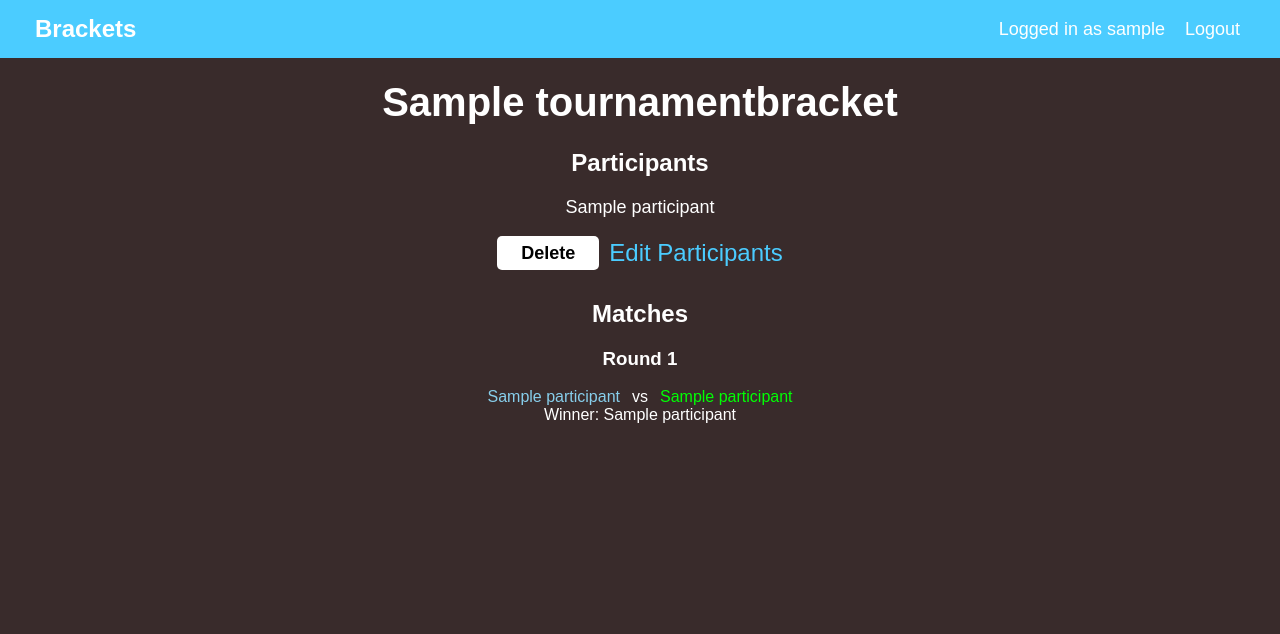
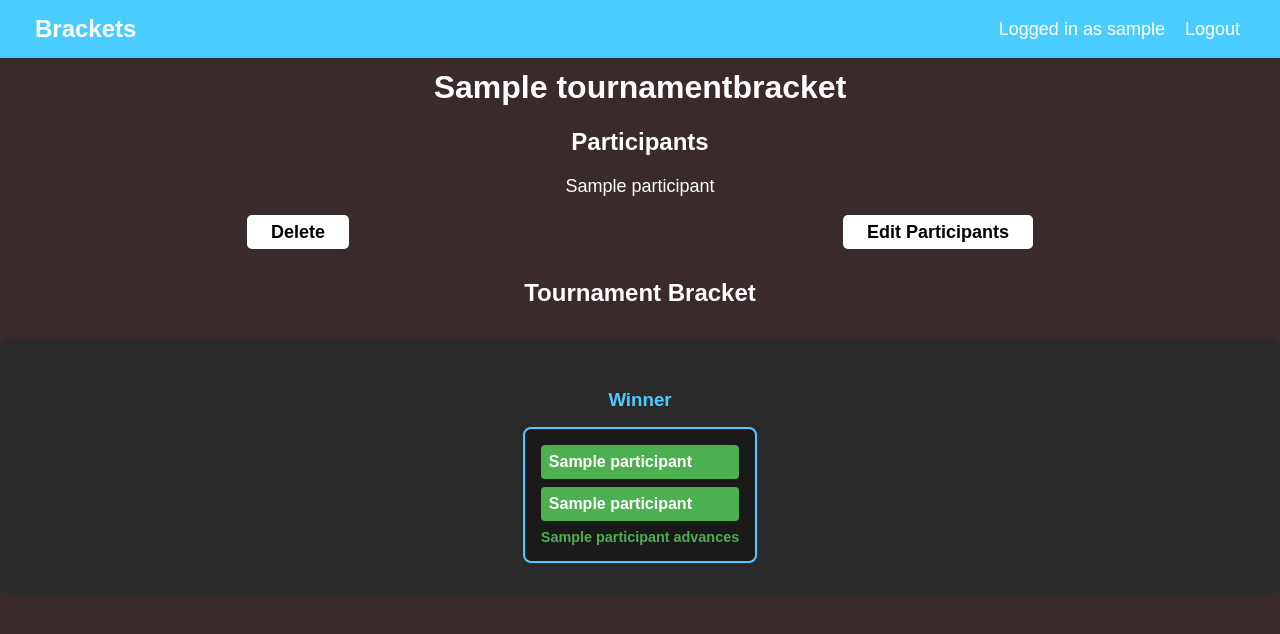
Before and after one commit to tslater4/bracket-creator, a Django app: page /bracket/1/ in a window 1280 px wide. Shown: the top 634 px of the page. Run offline with Django 5.2, Linux system fonts and the light colour scheme; a user stored in the database is signed in; tables that the repository leaves empty hold one stand-in row (values such as "Sample post").

Commit message:
improved UI and UX for brackets. Signing up now automatically Signs In.

```diff
--- a/bracket_creator/static/css/base.css
+++ b/bracket_creator/static/css/base.css
@@ -136,7 +136,7 @@ h1, h2, h3, h4, h5 {
     align-items: flex-start;
     font-size: 2.125rem;
 }
-/* button hyperlinks */
+
 .btn {
     background-color: white;
     color: black;
@@ -155,7 +155,7 @@ h1, h2, h3, h4, h5 {
     line-height: 2.125rem;
     width: auto;
 }
-/* actual buttons */
+
 button {
     background-color: white;
     color: black;
@@ -186,7 +186,6 @@ button:hover, .btn:hover {
     width: fit-content;
 }
 
-/* this class refers to basically any form thats actually a practical form and not just a smarter button */
 .bracketForm {
     display: flex;
     flex-direction: column;
@@ -244,3 +243,145 @@ button:hover, .btn:hover {
     font-size: 1rem;
     box-sizing: border-box;
 }
+
+#bracket-container {
+    margin: 2rem auto;
+    padding: 2rem;
+    background-color: #2a2a2a;
+    border-radius: 10px;
+    min-height: 400px;
+}
+
+.jQBracket {
+    background-color: transparent !important;
+}
+
+.jQBracket .team {
+    background-color: #392b2b !important;
+    border: 1px solid #4bccff !important;
+    color: white !important;
+}
+
+.jQBracket .team.win {
+    background-color: #4CAF50 !important;
+}
+
+#simple-bracket-container {
+    margin: 2rem auto;
+    padding: 2rem;
+    background-color: #2a2a2a;
+    border-radius: 10px;
+    overflow-x: auto;
+}
+
+.bracket-rounds {
+    display: flex;
+    gap: 3rem;
+    align-items: flex-start;
+    justify-content: center;
+    min-width: max-content;
+}
+
+.bracket-round {
+    display: flex;
+    flex-direction: column;
+    align-items: center;
+    min-width: 200px;
+}
+
+.bracket-round h3 {
+    color: #4bccff;
+    margin-bottom: 1rem;
+    text-align: center;
+}
+
+.round-matches {
+    display: flex;
+    flex-direction: column;
+    gap: 2rem;
+}
+
+.match-card {
+    background: #1a1a1a;
+    border: 2px solid #4bccff;
+    border-radius: 8px;
+    padding: 1rem;
+    min-width: 180px;
+    max-width: 250px;
+    position: relative;
+}
+
+.match-players {
+    display: flex;
+    flex-direction: column;
+    gap: 0.5rem;
+}
+
+.player {
+    display: flex;
+    justify-content: space-between;
+    align-items: center;
+    padding: 0.5rem;
+    background: #333;
+    border-radius: 4px;
+    color: white;
+    white-space: nowrap;
+    overflow: hidden;
+    text-overflow: ellipsis;
+    max-width: 100%;
+}
+
+.player-name {
+    overflow: hidden;
+    text-overflow: ellipsis;
+    white-space: nowrap;
+    flex: 1;
+    margin-right: 8px;
+}
+
+.player.winner {
+    background: #4CAF50;
+    font-weight: bold;
+}
+
+.champion {
+    text-align: center;
+    font-size: 1.2rem;
+    color: gold;
+    font-weight: bold;
+    padding: 1rem;
+    white-space: nowrap;
+    overflow: hidden;
+    text-overflow: ellipsis;
+}
+
+.win-btn {
+    background: #4CAF50;
+    color: white;
+    border: none;
+    border-radius: 50%;
+    width: 24px;
+    height: 24px;
+    cursor: pointer;
+    font-size: 12px;
+    margin-left: 8px;
+}
+
+.win-btn:hover {
+    background: #45a049;
+}
+
+.match-result {
+    text-align: center;
+    margin-top: 0.5rem;
+    font-size: 0.9rem;
+    color: #4CAF50;
+    font-weight: bold;
+}
+
+@media (max-width: 768px) {
+    .bracket-rounds {
+        flex-direction: column;
+        align-items: center;
+    }
+}
--- /dev/null
+++ b/bracket_creator/static/js/bracket.js
@@ -0,0 +1,63 @@
+function startTournament(bracketPk, csrfToken) {
+    var btn = document.getElementById('start-tournament-btn');
+    if (btn) {
+        btn.style.display = "none";
+    }
+
+    fetch(`/bracket/${bracketPk}/set_start/`, {
+        method: "POST",
+        headers: {
+            "X-CSRFToken": csrfToken,
+            "Content-Type": "application/json"
+        }
+    })
+    .then(response => response.json())
+    .then(data => {
+        if(data.status === "ok") {
+            location.reload();
+        } else {
+            if (btn) {
+                btn.style.display = "";
+            }
+            console.error('Failed to start tournament');
+        }
+    })
+    .catch(error => {
+        console.error('Error:', error);
+        if (btn) {
+            btn.style.display = "";
+        }
+    });
+}
+
+function initializeBracket(teams) {
+    console.log('Initializing bracket with teams:', teams);
+
+    if (typeof $ !== 'undefined' && $.fn.bracket && teams && teams.length > 0) {
+        try {
+            $('#bracket-container').bracket({
+                init: {
+                    teams: teams,
+                    results: []
+                },
+                save: function(data, userData) {
+                    console.log('Bracket updated:', data);
+                }
+            });
+            console.log('Bracket initialized successfully');
+        } catch (error) {
+            console.error('Error initializing bracket:', error);
+            document.getElementById('bracket-container').innerHTML = '<p>Error loading bracket: ' + error.message + '</p>';
+        }
+    } else {
+        console.error('Cannot initialize bracket');
+        console.log('jQuery available:', typeof $ !== 'undefined');
+        console.log('Bracket plugin available:', typeof $.fn !== 'undefined' && typeof $.fn.bracket !== 'undefined');
+        console.log('Teams:', teams);
+
+        var container = document.getElementById('bracket-container');
+        if (container) {
+            container.innerHTML = '<p>Unable to load bracket. Check console for errors.</p>';
+        }
+    }
+}
--- a/bracket_creator/templates/base.html
+++ b/bracket_creator/templates/base.html
@@ -1,24 +1,24 @@
+<!DOCTYPE html>
+<html>
+<head>
+    <meta charset="utf-8">
+    <title>Bracket Creator</title>
     {% load static %}
-<!DOCTYPE html>
-<html lang="en">
-<head>
-    <meta charset="UTF-8">
-    <title>Tournament Brackets</title>
-    <link rel="stylesheet" href="{% static 'css/base.css' %}">
+    <link rel="stylesheet" type="text/css" href="{% static 'css/base.css' %}">
+
+    <script src="https://code.jquery.com/jquery-3.6.0.min.js"></script>
 </head>
 <body>
     <nav>
         <div class="nav-logo">
-        <a href="/">Brackets</a>
+            <a href="{% url 'bracket-list' %}">Brackets</a>
         </div>
         <div class="nav-links">
             {% if user.is_authenticated %}
-            Logged in as {{ user.username }}
-            <form action="{% url 'logout' %}" method="post" style="display:inline;">
+                <span>Logged in as {{ user.username }}</span>
+                <form method="post" action="{% url 'logout' %}" style="display:inline;">
                     {% csrf_token %}
-                <button type="submit" id="logoutBtn">
-                    Logout
-                </button>
+                    <button type="submit" id="logoutBtn">Logout</button>
                 </form>
             {% else %}
                 <a href="{% url 'login' %}">Login</a>
@@ -27,8 +27,7 @@
         </div>
     </nav>
 
-<div>
-    {% block content %}{% endblock %}
-</div>
+    {% block content %}
+    {% endblock %}
 </body>
 </html>
--- a/bracket_creator/templates/bracket/bracket_detail.html
+++ b/bracket_creator/templates/bracket/bracket_detail.html
@@ -1,6 +1,8 @@
 {% extends "base.html" %}
+{% load static %}
+
 {% block content %}
-<strong><header>{{ object.name }}</header></strong>
+<h1>{{ object.name }}</h1>
 
 <h2>Participants</h2>
 <ul class="participantsList">
@@ -8,96 +10,83 @@
         <li>{{ participant.name }}</li>
     {% endfor %}
 </ul>
+
 <div class="bracketOptions">
-    <form method="post" action="{% url 'bracket-delete' object.pk %}">
-        {% csrf_token %}
-        <button type="submit"
-        onclick="return confirm('Are you sure you want to delete this bracket?');">
-        Delete
-    </button>
-    </form>
-    <a href="{% url 'participant-update' object.pk %}" style="margin-left: 10px;">Edit Participants</a>
+    {% if not object.started %}
+        <button id="start-tournament-btn" data-bracket-pk="{{ object.pk }}" data-csrf-token="{{ csrf_token }}">Start Tournament</button>
+    {% endif %}
+    <a href="{% url 'bracket-delete' object.pk %}" class="btn">Delete</a>
+    <a href="{% url 'participant-update' object.pk %}" class="btn">Edit Participants</a>
 </div>
 
 {% if object.matches.all %}
-    <h2>Matches</h2>
-    {% for round_num in rounds %}
-        <h3 id="roundNumberHeader">Round {{ round_num }}</h3>
-        <ul class="bracketMatchesContainer">
-            {% for match in object.matches.all|dictsort:"round" %}
-                {% if match.round == round_num %}
-                    <li>
-                        {% if not match.player2 %}
-                        <div class="finalRoundWinner">{{ match.player1.name }} wins the tournament!</div>
-                        {# if the last round chooses a winner this deletes the header for the round it was in #}
-                        <script>
-                        document.addEventListener('DOMContentLoaded', function() {
-                            const headers = document.querySelectorAll('#roundNumberHeader');
-                            if (headers.length > 0) {
-                                headers[headers.length - 1].remove();
-                            }
-                        });
-                        </script>
-                        {% else %}
-                        <div id="matchup">
-                            <span style="color: skyblue">{{ match.player1.name }}</span> vs <span style="color: rgb(0, 255, 4);;">{{ match.player2.name }}</span>
-                        </div>
-                        {% endif %}
-                        {% if match.winner %}
-                        <div style="text-align: center;">
-                            Winner: {{ match.winner.name }}
-                        </div>
-                        {% else %}
-                            {% if match.player1 and match.player2 %}
-                                <form method="post" class="pickWinnerForm" action="{% url 'set-winner' match.id %}">
-                                    {% csrf_token %}
-                                    <button name="winner" class="chooseWinnerBtn" value="{{ match.player1.id }}">{{ match.player1.name }}</button>
-                                    <button name="winner" class="chooseWinnerBtn" value="{{ match.player2.id }}">{{ match.player2.name }}</button>
-                                </form>
+    <h2>Tournament Bracket</h2>
+    <div id="simple-bracket-container">
+        <div class="bracket-rounds">
+            {% for round in round_data %}
+                <div class="bracket-round">
+                    <h3>{{ round.name }}</h3>
+                    <div class="round-matches">
+                        {% for match in object.matches.all %}
+                            {% if match.round == round.number %}
+                                <div class="match-card">
+                                    <div class="match-players">
+                                        {% if match.player1 %}
+                                            <div class="player {% if match.winner == match.player1 %}winner{% endif %}">
+                                                <span class="player-name">{{ match.player1.name }}</span>
+                                                {% if not match.winner and match.player2 %}
+                                                    <form method="post" action="{% url 'set-winner' match.id %}" style="display: inline;">
+                                                        {% csrf_token %}
+                                                        <button name="winner" value="{{ match.player1.id }}" class="win-btn">✓</button>
+                                                    </form>
+                                                {% endif %}
+                                            </div>
+                                        {% endif %}
+
+                                        {% if match.player2 %}
+                                            <div class="player {% if match.winner == match.player2 %}winner{% endif %}">
+                                                <span class="player-name">{{ match.player2.name }}</span>
+                                                {% if not match.winner %}
+                                                    <form method="post" action="{% url 'set-winner' match.id %}" style="display: inline;">
+                                                        {% csrf_token %}
+                                                        <button name="winner" value="{{ match.player2.id }}" class="win-btn">✓</button>
+                                                    </form>
+                                                {% endif %}
+                                            </div>
+                                        {% else %}
+                                            {% if match.winner %}
+                                                <div class="champion">
+                                                    {{ match.winner.name }} - CHAMPION!
+                                                </div>
+                                            {% endif %}
+                                        {% endif %}
+                                    </div>
+                                    {% if match.winner and match.player2 %}
+                                        <div class="match-result">{{ match.winner.name }} advances</div>
+                                    {% endif %}
+                                </div>
                             {% endif %}
-                        {% endif %}
-                    </li>
-                {% endif %}
+                        {% endfor %}
+                    </div>
+                </div>
             {% endfor %}
-        </ul>
-    {% endfor %}
-{% endif %}
-{% if object.started and tournamentEnded %}
-    <h2>This tournament has ended!</h2>
-{% endif %}
-{% if not object.started %}
-    <button id="start-tournament-btn">Start Tournament</button>
+        </div>
+    </div>
+{% else %}
+    <p>No matches yet. Start the tournament to generate matches.</p>
 {% endif %}
 
-
+<script src="{% static 'js/bracket.js' %}"></script>
 <script>
-
-// checks if any choice buttons are left
-document.addEventListener('click', function(e) {
-    if (e.target.classList.contains('winnerChoice')) {
-        setTimeout(checkWinnerButtons, 500);
+document.addEventListener('DOMContentLoaded', function() {
+    var startBtn = document.getElementById('start-tournament-btn');
+    if (startBtn) {
+        startBtn.addEventListener('click', function() {
+            var bracketPk = this.getAttribute('data-bracket-pk');
+            var csrfToken = this.getAttribute('data-csrf-token');
+            startTournament(bracketPk, csrfToken);
+        });
     }
 });
-const startBtn = document.getElementById('start-tournament-btn');
-if (startBtn) {
-    startBtn.onclick = function() {
-        let matchStarted = false;
-        startBtn.style.display = "none";
-        fetch("{% url 'start-tournament' object.pk %}", {
-            method: "POST",
-            headers: {
-                "X-CSRFToken": "{{ csrf_token }}",
-                "Accept": "application/json"
-            }
-        })
-        .then(response => response.json())
-        .then(data => {
-            if(data.status === "ok") {
-                location.reload();
-            }
-        });
-    };
-}
 </script>
-
 {% endblock %}
--- a/bracket_creator/views.py
+++ b/bracket_creator/views.py
@@ -1,7 +1,5 @@
 from django.shortcuts import render
-
-# Create your views here.
-
+from django.contrib.auth import login
 from django.contrib.auth.forms import UserCreationForm
 from django.shortcuts import render, redirect, get_object_or_404
 from django.views import View
@@ -18,8 +16,9 @@ def signup_view(request):
     if request.method == 'POST':
         form = UserCreationForm(request.POST)
         if form.is_valid():
-            form.save()
-            return redirect('login')
+            user = form.save()
+            login(request, user)
+            return redirect('bracket-list')
     else:
         form = UserCreationForm()
     return render(request, 'registration/signup.html', {'form': form})
@@ -101,17 +100,40 @@ class BracketDetailView(LoginRequiredMixin, DetailView):
     def get_context_data(self, **kwargs):
         context = super().get_context_data(**kwargs)
         context['participants'] = self.object.participants.all()
-        rounds = (
+
+        rounds = list(
             self.object.matches.all()
             .values_list('round', flat=True)
             .distinct()
             .order_by('round')
         )
-        context['rounds'] = rounds
-        if rounds:
-            context['final_round'] = rounds.last()
+
+        participant_count = self.object.participants.count()
+        if participant_count > 0:
+            import math
+            total_rounds_needed = math.ceil(math.log2(participant_count))
         else:
-            context['final_round'] = None
+            total_rounds_needed = 0
+
+        round_data = []
+        for round_num in rounds:
+            if round_num == total_rounds_needed:
+                round_name = "Final"
+            elif round_num == total_rounds_needed - 1:
+                round_name = "Semi-Final"
+            elif round_num == total_rounds_needed - 2:
+                round_name = "Quarter-Final"
+            elif round_num == total_rounds_needed + 1:
+                round_name = "Winner"
+            else:
+                round_name = f"Round {round_num}"
+
+            round_data.append({
+                'number': round_num,
+                'name': round_name
+            })
+
+        context['round_data'] = round_data
         return context
 
 class BracketDeleteView(LoginRequiredMixin, DeleteView):
```
Lines whose indentation alone changed are shown as unchanged.
